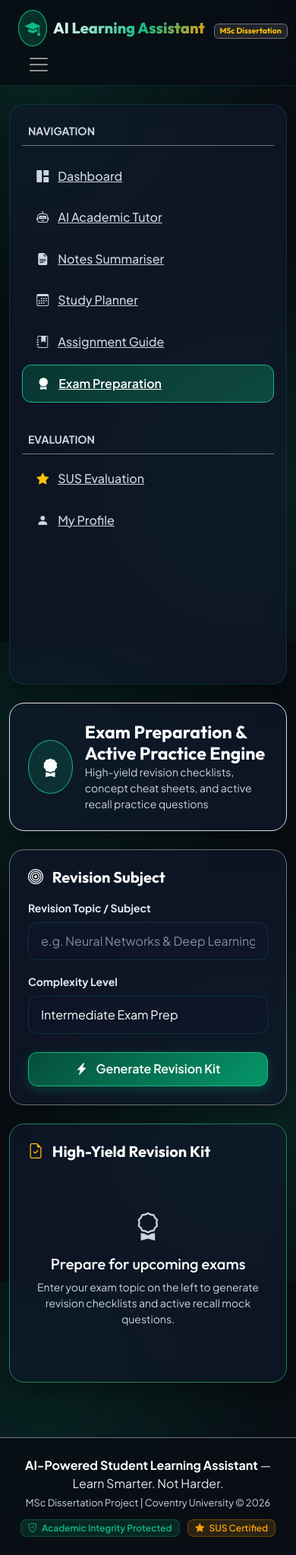
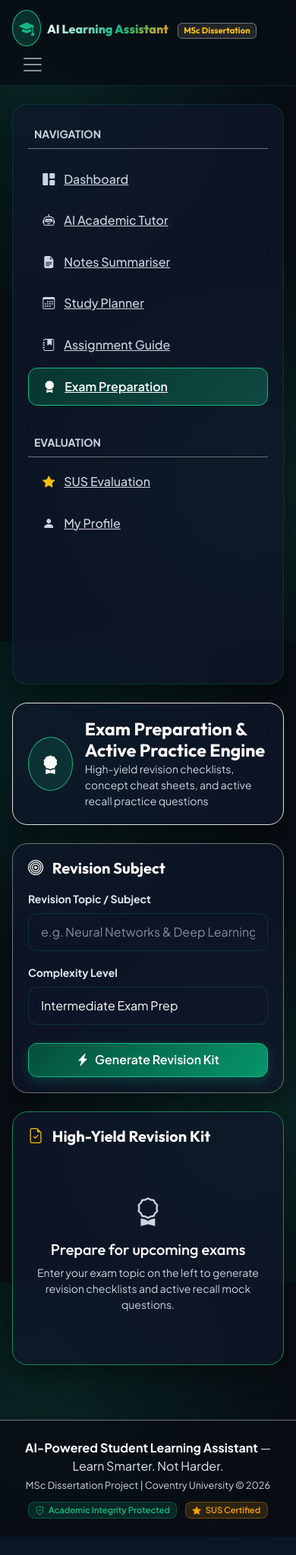
Before and after one commit to cherryssk123-afk/ai-student-learning-assistant-, a Flask app: page /exam/ in a window 390 px wide. Shown: the whole page at 76% size. After the commit the page ends 2023 px from the top, so only its background shows below. Run offline with Flask 3, Linux system fonts and the light colour scheme; data comes from the database, SQL or seed files in the repository; some libraries are stand-ins or nearby versions.

Commit message:
Enhance mobile responsiveness, iOS Safari glassmorphism backdrop-filter, touch target padding, and viewport scaling

```diff
--- a/student_app/static/css/style.css
+++ b/student_app/static/css/style.css
@@ -360,3 +360,95 @@ h1, h2, h3, h4, h5, h6, .navbar-brand {
 ::-webkit-scrollbar-thumb:hover {
   background: var(--emerald-accent);
 }
+
+/* ==========================================================================
+   Mobile & Cross-Device Responsive Optimizations
+   (iOS Safari, Android Chrome, Foldables, Tablets)
+   ========================================================================== */
+
+html, body {
+  overflow-x: hidden;
+  max-width: 100%;
+  -webkit-tap-highlight-color: transparent;
+  touch-action: manipulation;
+}
+
+/* iOS Safari Backdrop Filter Prefix Support */
+.glass-panel, .glass-card, .navbar-custom, .modal-content-glass {
+  -webkit-backdrop-filter: blur(16px);
+  backdrop-filter: blur(16px);
+}
+
+/* Mobile Touch Target & Layout Adjustments */
+@media (max-width: 991.98px) {
+  .navbar-collapse {
+    background: rgba(8, 14, 20, 0.98);
+    -webkit-backdrop-filter: blur(20px);
+    backdrop-filter: blur(20px);
+    border: 1px solid var(--glass-border);
+    border-radius: 1rem;
+    padding: 1.25rem;
+    margin-top: 0.75rem;
+    box-shadow: 0 16px 32px rgba(0, 0, 0, 0.6);
+  }
+
+  .navbar-nav .nav-link {
+    padding: 0.65rem 1rem;
+    border-radius: 0.5rem;
+    font-size: 0.95rem;
+  }
+
+  .navbar-nav .nav-link:hover, .navbar-nav .nav-link.active {
+    background: rgba(16, 185, 129, 0.15);
+  }
+
+  .btn {
+    min-height: 42px;
+    display: inline-flex;
+    align-items: center;
+    justify-content: center;
+  }
+
+  .display-3 {
+    font-size: calc(2rem + 1.5vw);
+  }
+
+  .display-4, .display-5 {
+    font-size: calc(1.5rem + 1vw);
+  }
+
+  .container-fluid {
+    padding-left: 1rem !important;
+    padding-right: 1rem !important;
+  }
+
+  .glass-panel {
+    padding: 1.25rem !important;
+  }
+
+  .sus-option {
+    padding: 0.75rem;
+    min-height: 44px;
+  }
+
+  /* Prevent code/pre horizontal scroll breakage on mobile */
+  pre, code, table {
+    -webkit-overflow-scrolling: touch;
+    max-width: 100%;
+  }
+}
+
+@media (max-width: 576px) {
+  .brand-text {
+    font-size: 1rem !important;
+  }
+
+  .badge {
+    font-size: 0.7rem !important;
+  }
+
+  .chat-container {
+    height: calc(100vh - 220px);
+    min-height: 380px;
+  }
+}
--- a/student_app/templates/base.html
+++ b/student_app/templates/base.html
@@ -2,7 +2,7 @@
 <html lang="en">
 <head>
     <meta charset="UTF-8">
-    <meta name="viewport" content="width=device-width, initial-scale=1.0">
+    <meta name="viewport" content="width=device-width, initial-scale=1.0, maximum-scale=5.0, viewport-fit=cover">
     <meta name="csrf-token" content="{{ csrf_token() }}">
     <title>{% block title %}AI-Powered Student Learning Assistant{% endblock %} | Coventry University</title>
 
```
